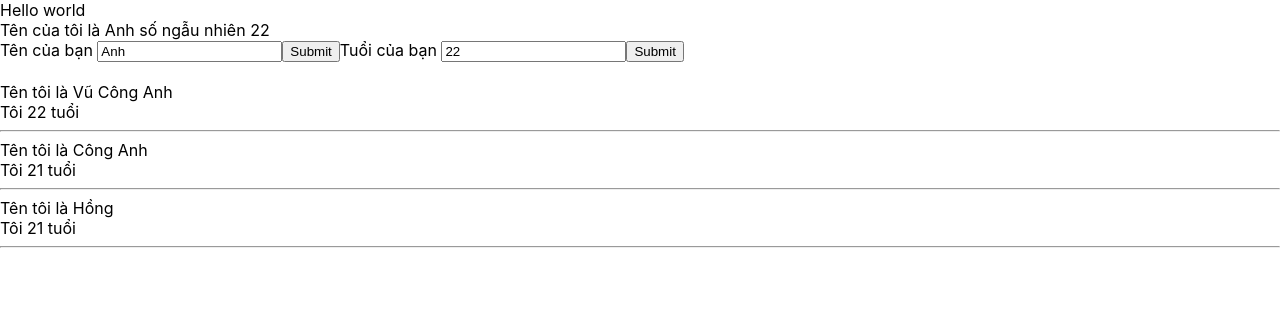
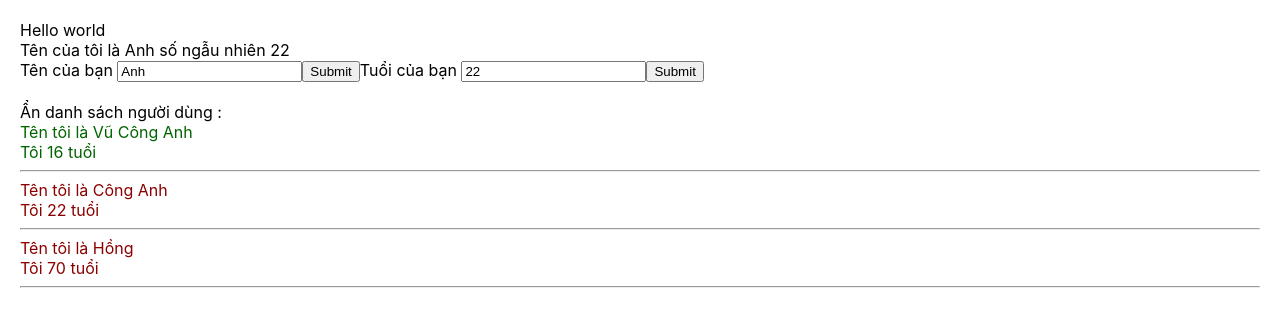
Before and after one commit to Code031/demo-react, a React (Create React App) app: page / in a window 1280 px wide. Shown: the top 326 px of the page. Built offline with nearby package versions, Linux system fonts and the light colour scheme.

Commit message:
conditional output

```diff
--- a/src/App.css
+++ b/src/App.css
@@ -1,4 +1,14 @@
+.red {
+  color: darkred;
+}
+
+.green {
+  color: darkgreen;
+}
+
+
 body {
+  padding: 20px;
   margin: 0;
   font-family: -apple-system, BlinkMacSystemFont, 'Segoe UI', 'Roboto', 'Oxygen',
     'Ubuntu', 'Cantarell', 'Fira Sans', 'Droid Sans', 'Helvetica Neue',
@@ -46,6 +56,7 @@ code {
   from {
     transform: rotate(0deg);
   }
+
   to {
     transform: rotate(360deg);
   }
--- a/src/components/DispalyInfor.js
+++ b/src/components/DispalyInfor.js
@@ -1,22 +1,39 @@
 import React from "react";
 
 class DisplayIinfo extends React.Component {
+    state = {
+        isShowListUser: true
+    }
+
+    handelShowHide = () => {
+        this.setState({
+            isShowListUser: !this.state.isShowListUser
+        })
+    }
     render() {
         const { listUsers } = this.props
         // props => viết tắt của properties
         return (
             <div>
+                <div>
+                    <span onClick={() => { this.handelShowHide() }}>
+                        {this.state.isShowListUser === true ? "Ẩn danh sách người dùng : " : "Hiện danh sách người dùng"}
+                    </span>
+                </div>
+                {this.state.isShowListUser &&
+                    <div>
                         {listUsers.map((user, index) => {
                             return (
-                        <div key={user.id}>
+                                <div key={user.id} className={+user.age > 18 ? "red" : "green"}>
                                     <div>Tên tôi là {user.name}</div>
                                     <div>Tôi {user.age} tuổi</div>
                                     <hr></hr>
                                 </div>
                             )
+
                         })}
-                {/*<div>Tên tôi là {name}</div>
-                <div>Tôi {age} tuổi</div>*/}
+                    </div>
+                }
             </div>
         )
     }
--- a/src/components/MyComponent.js
+++ b/src/components/MyComponent.js
@@ -6,9 +6,9 @@ class MyComponent extends React.Component {
 
     state = {
         listUsers: [
-            { id: 1, name: "Vũ Công Anh", age: "22" },
-            { id: 2, name: "Công Anh", age: "21" },
-            { id: 3, name: "Hồng", age: "21" },
+            { id: 1, name: "Vũ Công Anh", age: "16" },
+            { id: 2, name: "Công Anh", age: "22" },
+            { id: 3, name: "Hồng", age: "70" },
         ]
     }
 
```
Lines whose indentation alone changed are shown as unchanged.
